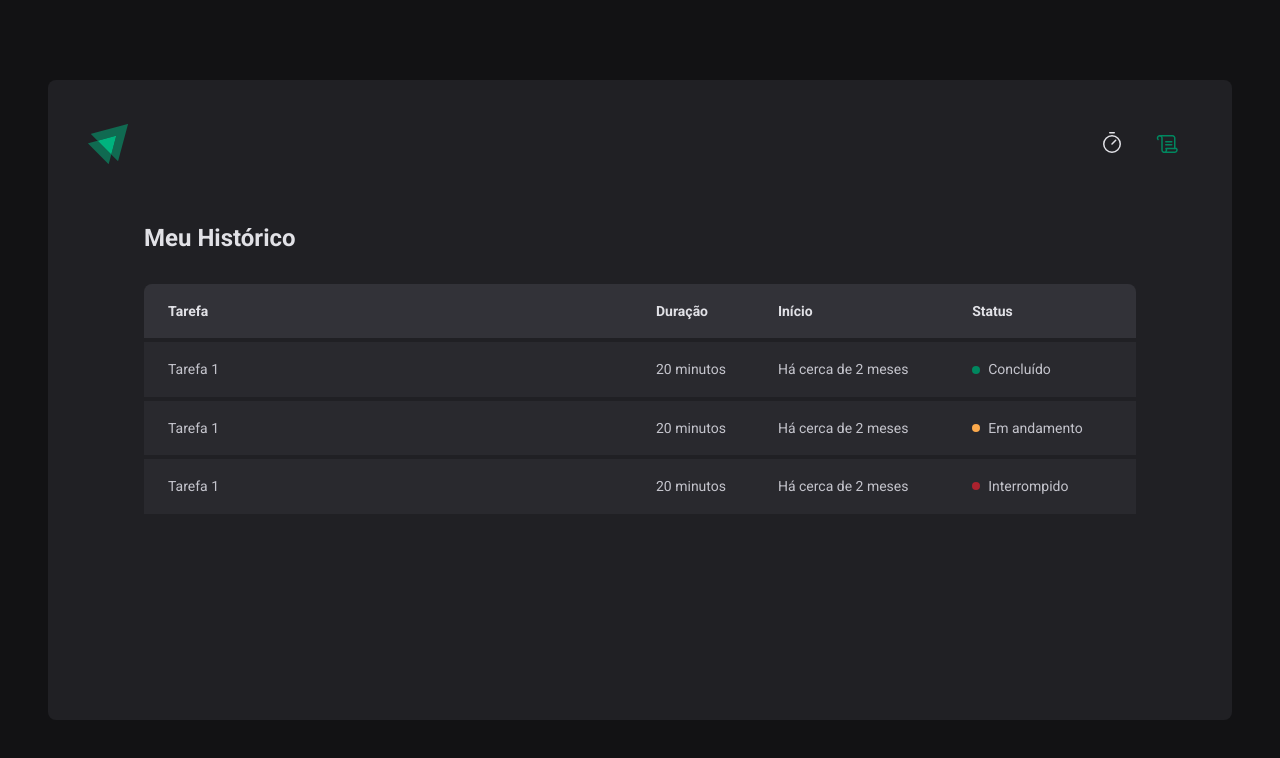
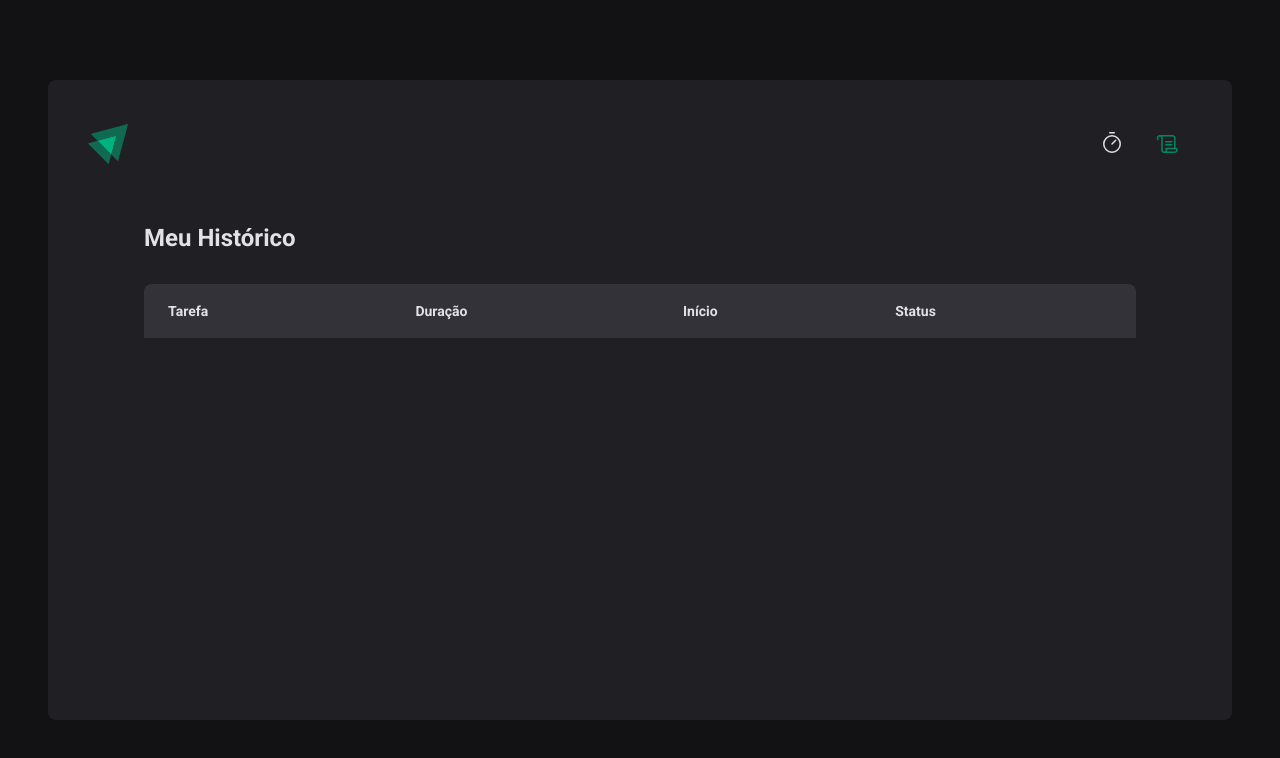
Before and after one commit to PedroLucasAraujo/learning_react_ts_ignite_time, a React (Vite) app: page /history in a window 1280 px wide. Shown: the top 758 px of the page. Built offline with nearby package versions, Linux system fonts and the light colour scheme.

Commit message:
feat: create task historic list

```diff
--- a/src/contexts/CyclesContext.tsx
+++ b/src/contexts/CyclesContext.tsx
@@ -13,6 +13,7 @@
   finishedDate?: Date;
 }
 interface CyclesContextType {
+  cycles: Cycle[];
   activeCycle: Cycle | undefined;
   activeCycleId: string | null;
   amountSecondsPassed: number;
@@ -85,6 +86,7 @@
   return (
     <CyclesContext.Provider
       value={{
+        cycles,
         activeCycle,
         activeCycleId,
         markCurrentCycleAsFinished,
--- a/src/pages/History/index.tsx
+++ b/src/pages/History/index.tsx
@@ -1,6 +1,10 @@
+import { useContext } from "react";
 import { HistoryContainer, HistoryList, Status } from "./styles";
+import { CyclesContext } from "../../contexts/CyclesContext";
 
 export function History() {
+  const { cycles } = useContext(CyclesContext);
+
   return (
     <HistoryContainer>
       <h1>Meu Histórico</h1>
@@ -16,33 +20,31 @@
             </tr>
           </thead>
           <tbody>
-                        <tr>
-                            <td>Tarefa 1</td>
-                            <td>20 minutos</td>
-                            <td>Há cerca de 2 meses</td>
+            {cycles.map((cycle) => {
+              return (
+                <tr key={cycle.id}>
+                  <td>{cycle.task} </td>
+                  <td>{cycle.minutesAmount} minutos</td>
+                  <td>{cycle.startDate.toISOString()}</td>
                   <td>
+                    {cycle.finishedDate && (
                       <Status statusColor="green">Concluído</Status>
+                    )}
+
+                    {cycle.interruptedDate && (
+                      <Status statusColor="red">Interrompido</Status>
+                    )}
+
+                    {!cycle.interruptedDate && !cycle.finishedDate && (
+                      <Status statusColor="yellow">Em andamento</Status>
+                    )}
                   </td>
                 </tr>
-                        <tr>
-                            <td>Tarefa 1</td>
-                            <td>20 minutos</td>
-                            <td>Há cerca de 2 meses</td>
-                            <td>
-                                <Status statusColor="yellow">Em andamento</Status>
-                            </td>
-                        </tr>
-                        <tr>
-                            <td>Tarefa 1</td>
-                            <td>20 minutos</td>
-                            <td>Há cerca de 2 meses</td>
-                            <td>
-                                <Status statusColor="red">Interrompido</Status>
-                            </td>
-                        </tr>
+              );
+            })}
           </tbody>
         </table>
       </HistoryList>
     </HistoryContainer>
-    )
+  );
 }
--- a/src/pages/Home/index.tsx
+++ b/src/pages/Home/index.tsx
@@ -25,7 +25,7 @@
 type NewCycleFormData = zod.infer<typeof newCycleFormValidationSchema>;
 
 export function Home() {
-  const { activeCycle, createNewCycle, interruptCurrentCycle } =
+  const { activeCycle, createNewCycle, interruptCycle } =
     useContext(CyclesContext);
 
   const newCycleForm = useForm<NewCycleFormData>({
@@ -36,21 +36,26 @@
     },
   });
 
-  const { handleSubmit, watch } = newCycleForm;
+  const { handleSubmit, watch, reset } = newCycleForm;
+
+  function handleCreateNewCycle(data: NewCycleFormData) {
+    createNewCycle(data);
+    reset();
+  }
 
   const task = watch("task");
   const isSubmitDisable = !task;
 
   return (
     <HomeContainer>
-      <form onSubmit={handleSubmit(createNewCycle)}>
+      <form onSubmit={handleSubmit(handleCreateNewCycle)}>
         <FormProvider {...newCycleForm}>
           <NewCycleForm />
         </FormProvider>
         <Countdown />
 
         {activeCycle ? (
-          <StopCountdownButton onClick={interruptCurrentCycle} type="button">
+          <StopCountdownButton onClick={interruptCycle} type="button">
             <HandPalm size={24} />
             Interromper
           </StopCountdownButton>
```
Lines whose indentation alone changed are shown as unchanged.
